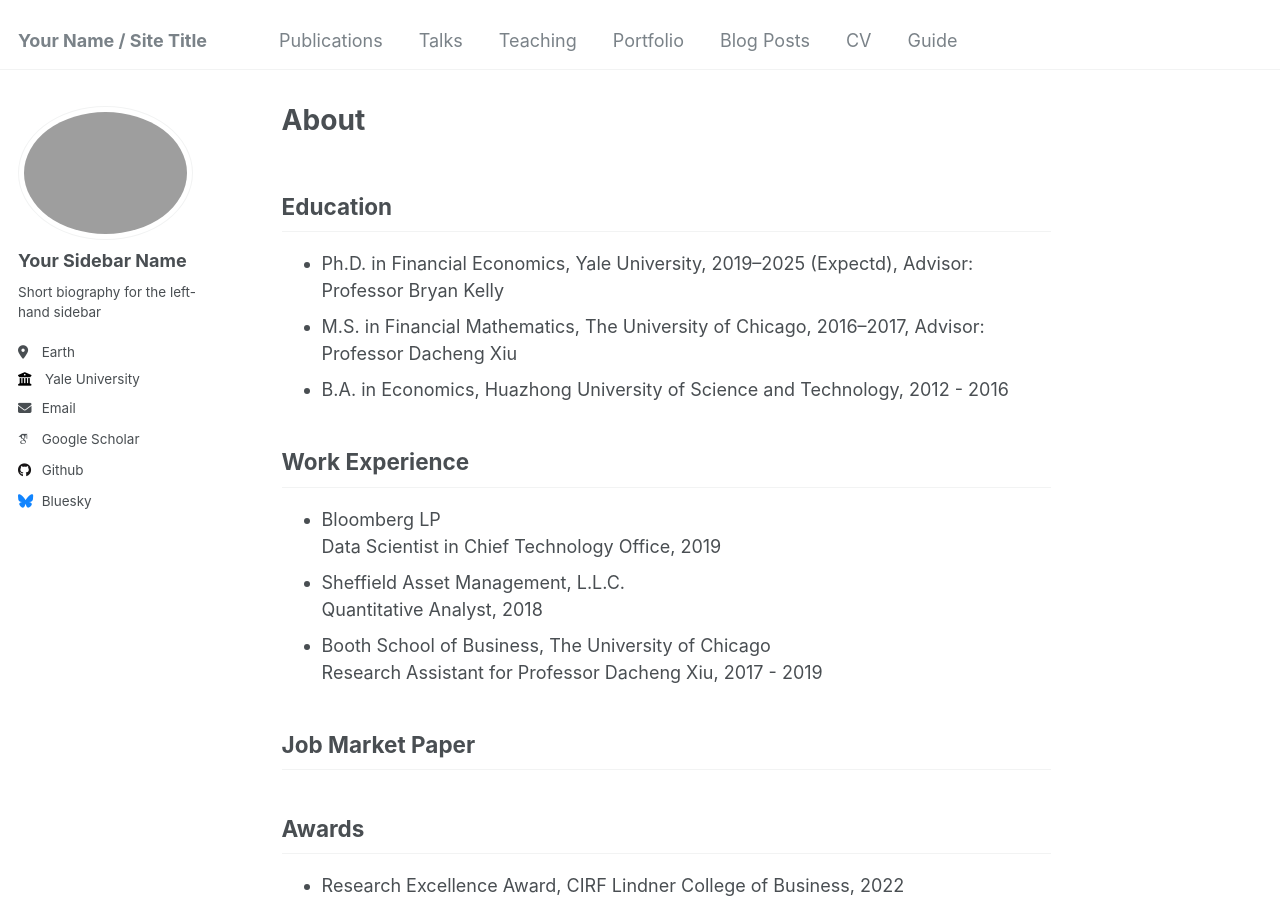
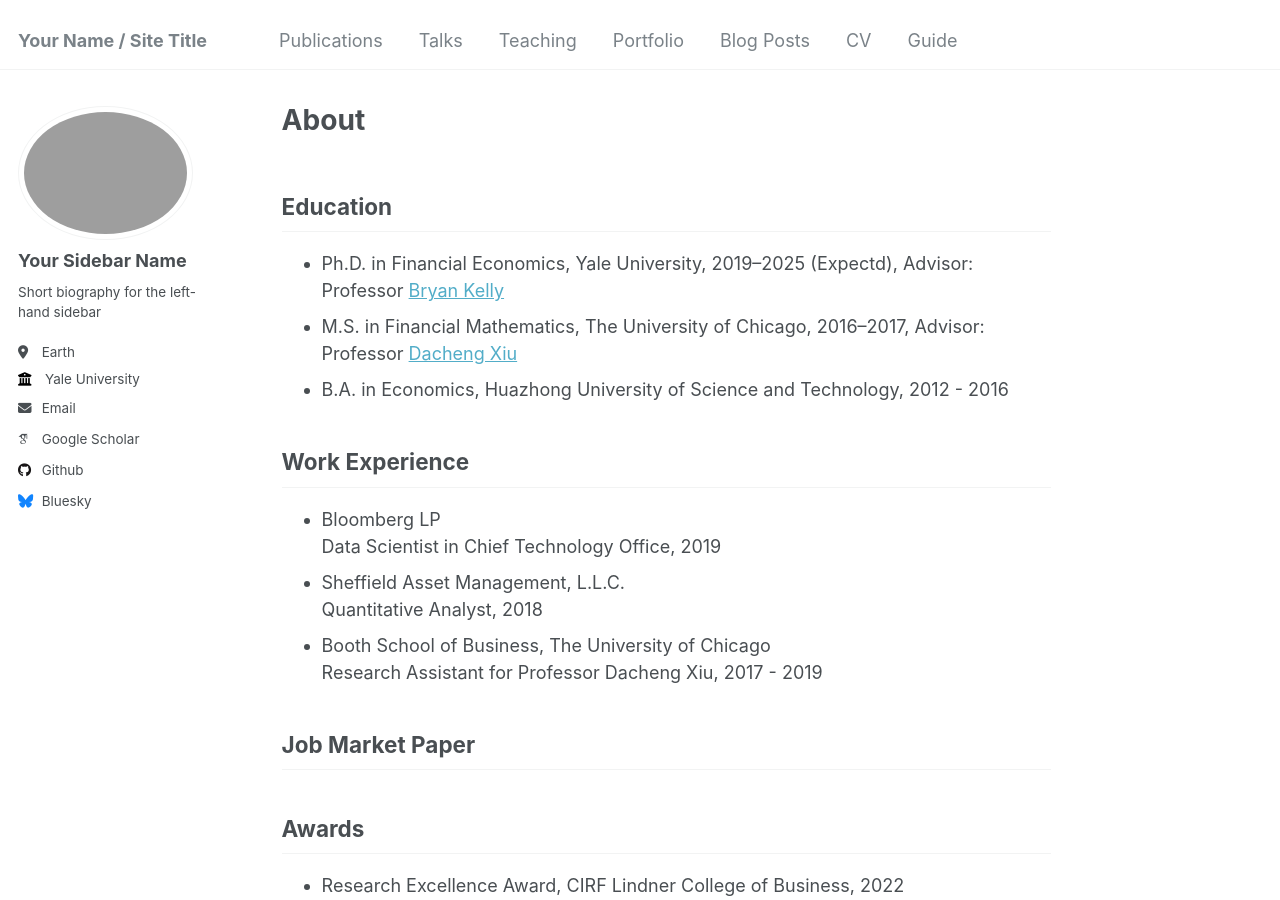
Before and after one commit to rosieli5/rosieli5.github.io, a Jekyll site: the page built from _pages/about.md, in a window 1280 px wide and 900 px high. Built offline with Jekyll 4.4.1, drawn with Linux system fonts in a browser that asks for light colours; some web fonts are replaced; part of the change alters nothing that is shown.

```diff
--- a/_pages/about.md
+++ b/_pages/about.md
@@ -9,8 +9,8 @@ redirect_from:
 
 Education
 ------
-- Ph.D. in Financial Economics, Yale University, 2019–2025 (Expectd), Advisor: Professor Bryan Kelly
-- M.S. in Financial Mathematics, The University of Chicago, 2016–2017, Advisor: Professor Dacheng Xiu
+- Ph.D. in Financial Economics, Yale University, 2019–2025 (Expectd), Advisor: Professor [Bryan Kelly](https://www.bryankellyacademic.org/)
+- M.S. in Financial Mathematics, The University of Chicago, 2016–2017, Advisor: Professor [Dacheng Xiu](https://dachxiu.chicagobooth.edu/)
 - B.A. in Economics, Huazhong University of Science and Technology, 2012 - 2016
 
 Work Experience
```
